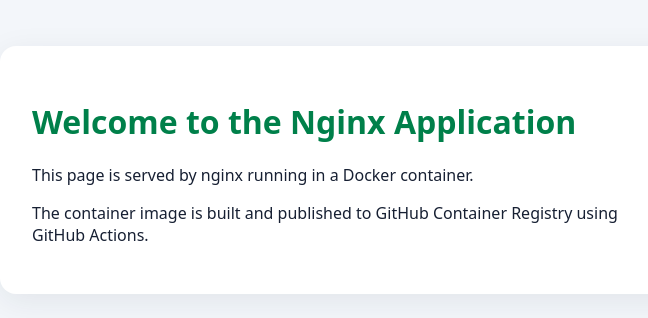
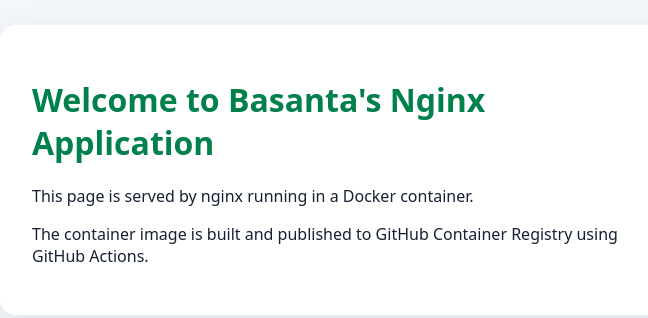
Before and after one commit to basantashrestha/001-nginx-application, a plain HTML site: page app/index.html in a window 1280 px wide. Shown: the part 230-548 px from the top of the page, without its empty margins (288-936 px from the left). Drawn offline with Linux system fonts and the light colour scheme.

Commit message:
Update welcome message in index.html

```diff
--- a/app/index.html
+++ b/app/index.html
@@ -31,7 +31,7 @@
   </head>
   <body>
     <main>
-      <h1>Welcome to the Nginx Application</h1>
+      <h1>Welcome to Basanta's Nginx Application</h1>
       <p>This page is served by nginx running in a Docker container.</p>
       <p>The container image is built and published to GitHub Container Registry using GitHub Actions.</p>
     </main>
```
